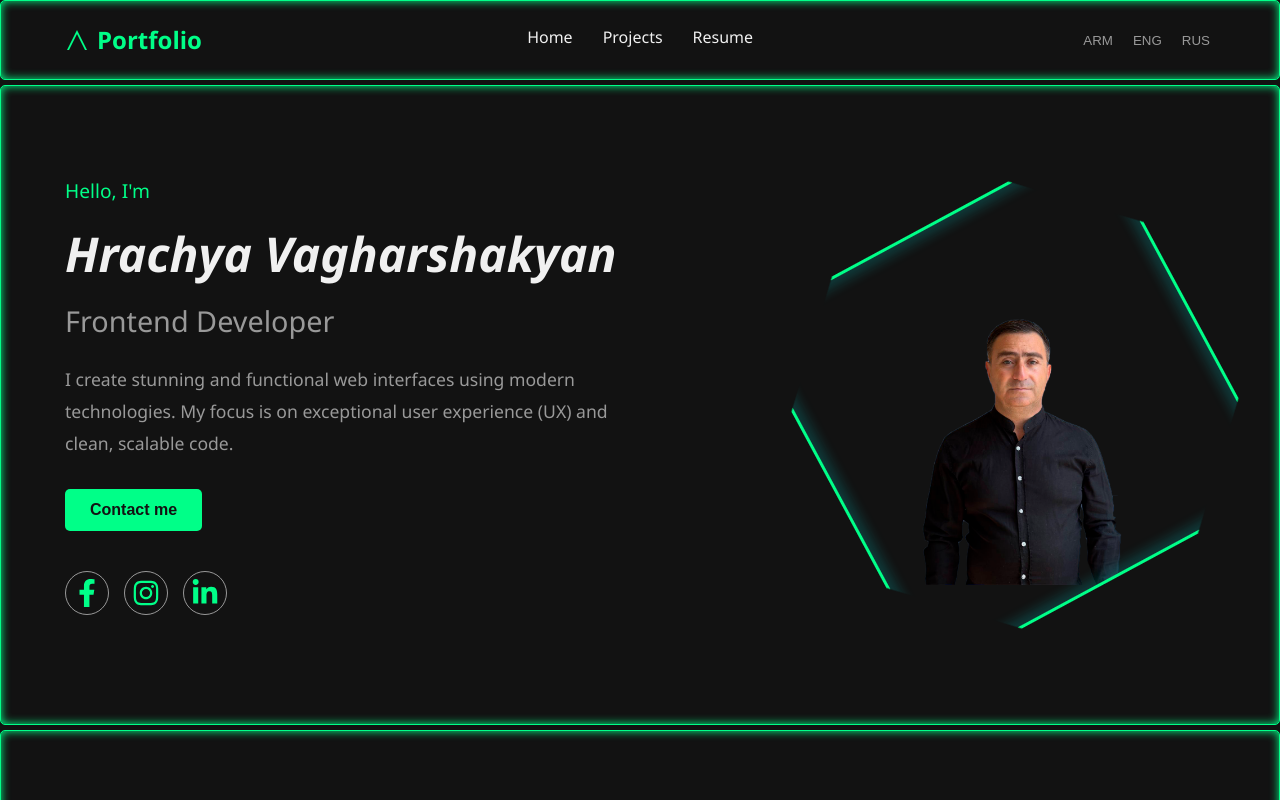
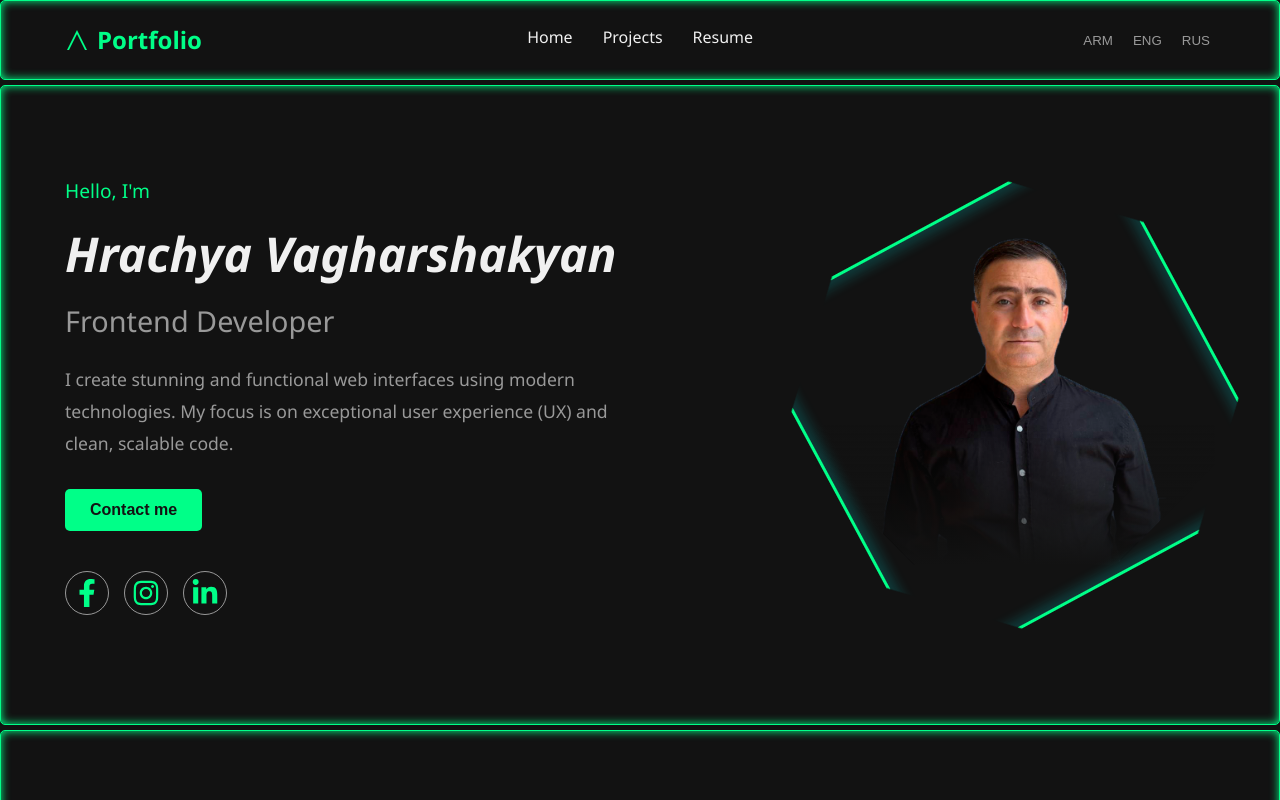
Before and after one commit to Hrach80/hrach-cv, a React (Vite) app: page / in a window 1280 px wide. Shown: the top 800 px of the page. Built offline with nearby package versions, Linux system fonts and the light colour scheme.

Commit message:
hrac-img

```diff
--- a/src/components/Hero/Hero.scss
+++ b/src/components/Hero/Hero.scss
@@ -1,4 +1,3 @@
-
 .hero {
   display: flex;
   justify-content: space-between;
@@ -121,6 +120,7 @@
   &__icons {
     display: flex;
     gap: 15px;
+
     .icon-wrapper {
       display: flex;
       align-items: center;
@@ -133,12 +133,14 @@
       border: 1px solid var(--color-text-dim);
       transition: all var(--transition-speed);
       z-index: 1;
+
       svg {
         fill: var(--color-primary);
         z-index: 2;
         position: relative;
         transition: fill var(--transition-speed);
       }
+
       &::before {
         content: '';
         position: absolute;
@@ -181,22 +183,35 @@
 
     &__image-clip {
       position: absolute;
-    top: 50%;
+      top: 40%;
       left: 50%;
-    width: 90%;
-    height: 90%;
+      width: 100%;
+      height: 100%;
       transform: translate(-50%, -50%);
       overflow: hidden;
       clip-path: polygon(25% 0%, 75% 0%, 100% 25%, 100% 75%, 75% 100%, 25% 100%, 0% 75%, 0% 25%);
+      &::after {
+        content: '';
+        position: absolute;
+        bottom: 0;
+        left: 0;
+        width: 100%;
+        height: 35%;
+        z-index: 1;
+        pointer-events: none;
+        background: linear-gradient(to bottom,
+            transparent 0%,
+            var(--color-dark) 100%
+          );
+      }
 
 
       img {
         width: 100%;
         height: 100%;
-      object-fit: contain;
+        object-fit: cover;
         display: block;
         filter: grayscale(0%);
-
         transition: filter var(--transition-speed);
 
         &:hover {
@@ -212,7 +227,6 @@
     top: 0;
     left: 0;
     clip-path: polygon(25% 0%, 75% 0%, 100% 25%, 100% 75%, 75% 100%, 25% 100%, 0% 75%, 0% 25%);
-    /* ԱՎԵԼԱՑՆՈՒՄ ԵՆՔ BORDER-Ի ՀԱՍՏՈՒԹՅՈՒՆԸ */
     border: 3px solid var(--color-primary);
     filter: drop-shadow(0 0 8px #00FFFF);
 
@@ -259,15 +273,15 @@
     flex-direction: column;
     text-align: center;
     padding: 60px 5%;
-
-    &__content {
-      max-width: 100%;
-      margin-bottom: 40px;
-    }
-
     &__image-container {
       width: 300px;
       height: 300px;
+      margin-bottom: 40px;
+    }
+    &__content {
+      max-width: 100%;
+      margin-bottom: 0;
+      order: 1;
     }
 
     &__action-row {
@@ -275,6 +289,8 @@
     }
   }
 }
+
+// ...
 
 @media (max-width: 600px) {
   .hero {
```
Lines whose indentation alone changed are shown as unchanged.
